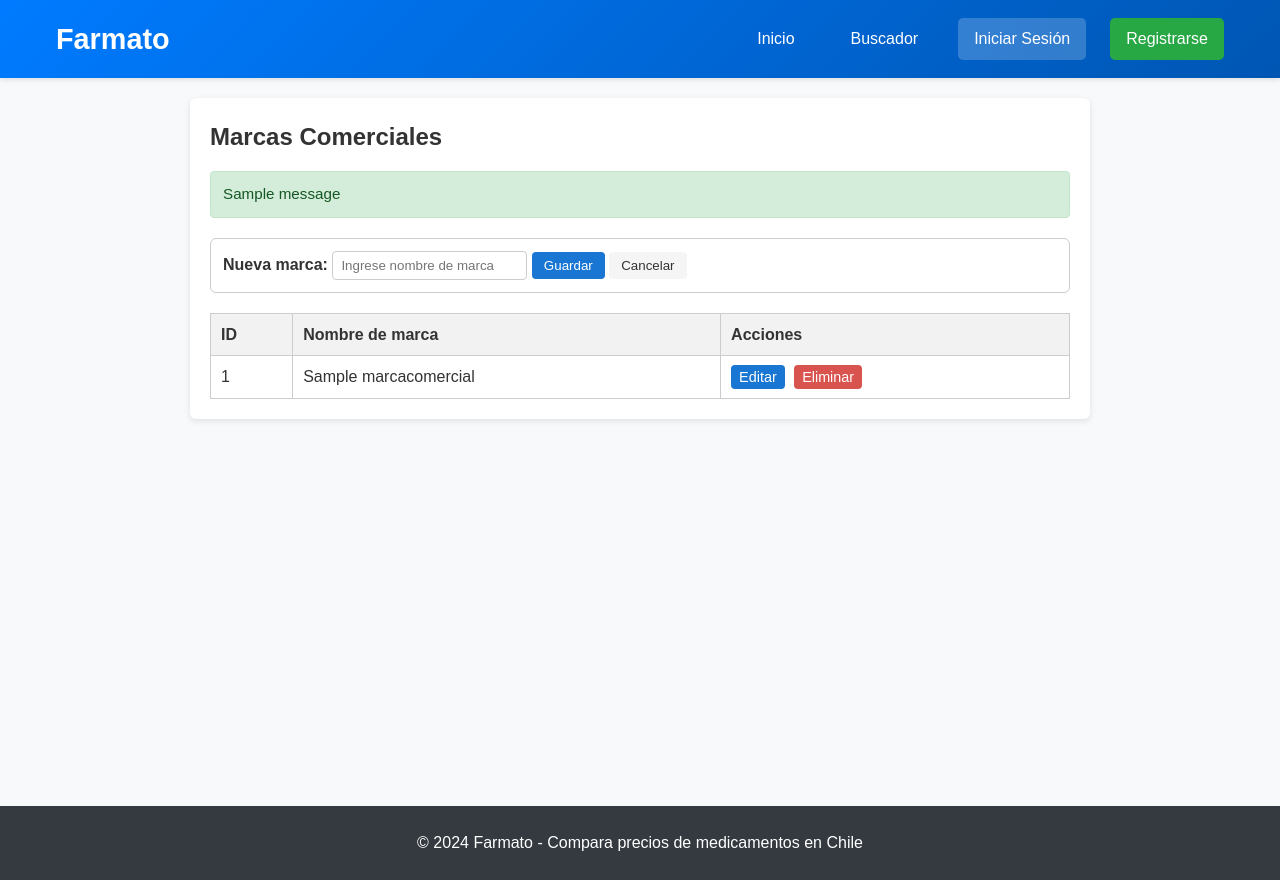
After one commit to Masacor/APT_Test, a Django app: page /dashboard/marcacomercial/ in a window 1280 px wide. The commit adds this page. Run offline with Django 5.2, Linux system fonts and the light colour scheme; tables that the repository leaves empty hold one stand-in row (values such as "Sample post"); one stand-in notice (Sample message) is shown.

Commit message:
11: Crud de marcacomercial

```diff
--- /dev/null
+++ b/comparador/static/css/admin_marcacomercial.css
@@ -0,0 +1,169 @@
+/* --------------------------------------------
+   CSS para CRUD MarcaComercial
+-------------------------------------------- */
+
+/* Contenedor principal */
+.marcacomercial-container {
+    max-width: 900px;
+    margin: 20px auto;
+    padding: 20px;
+    background-color: #fff;
+    border-radius: 6px;
+    box-shadow: 0 2px 6px rgba(0,0,0,0.1);
+    font-family: Arial, sans-serif;
+}
+
+/* Título */
+.marcacomercial-container h2 {
+    font-size: 1.5rem;
+    margin-bottom: 15px;
+    color: #333;
+}
+
+/* Mensajes de éxito/error */
+.messages {
+    list-style: none;
+    padding: 0;
+    margin-bottom: 20px;
+}
+
+.messages .message {
+    padding: 10px 12px;
+    border-radius: 4px;
+    margin-bottom: 10px;
+    font-size: 0.95rem;
+}
+
+.messages .success {
+    background-color: #d4edda;
+    color: #155724;
+    border: 1px solid #c3e6cb;
+}
+
+.messages .error {
+    background-color: #f8d7da;
+    color: #721c24;
+    border: 1px solid #f5c6cb;
+}
+
+/* Formulario de creación */
+.card.new-item {
+    padding: 12px;
+    border: 1px solid #ccc;
+    border-radius: 6px;
+    margin-bottom: 20px;
+    display: flex;
+    align-items: center;
+    gap: 10px;
+}
+
+.card.new-item label {
+    font-weight: bold;
+}
+
+.card.new-item input[type="text"] {
+    padding: 6px 8px;
+    border: 1px solid #ccc;
+    border-radius: 4px;
+    flex: 1;
+}
+
+.card.new-item .btn {
+    padding: 6px 12px;
+    border-radius: 4px;
+    border: none;
+    cursor: pointer;
+}
+
+.btn {
+    background-color: #1976d2;
+    color: #fff;
+    transition: background 0.2s;
+}
+
+.btn:hover {
+    background-color: #125ea4;
+}
+
+.btn.btn-secondary {
+    background-color: #f5f5f5;
+    color: #333;
+    border: 1px solid #ccc;
+}
+
+.btn.btn-secondary:hover {
+    background-color: #e0e0e0;
+}
+
+/* Tabla de marcas */
+.table-marcacomercial {
+    width: 100%;
+    border-collapse: collapse;
+}
+
+.table-marcacomercial th,
+.table-marcacomercial td {
+    border: 1px solid #ccc;
+    padding: 8px 10px;
+    text-align: left;
+}
+
+.table-marcacomercial th {
+    background-color: #f2f2f2;
+    font-weight: 600;
+}
+
+/* Filas alternadas */
+.table-marcacomercial tbody tr:nth-child(even) {
+    background-color: #fafafa;
+}
+
+/* Inputs inline en tabla */
+.input-inline {
+    width: 100%;
+    padding: 4px 6px;
+    border: 1px solid #ccc;
+    border-radius: 4px;
+    box-sizing: border-box;
+}
+
+/* Botones de acciones */
+.cell-actions button {
+    margin-right: 5px;
+    padding: 4px 8px;
+    border-radius: 4px;
+    border: none;
+    cursor: pointer;
+    font-size: 0.9rem;
+}
+
+.btn-danger {
+    background-color: #d9534f;
+    color: #fff;
+}
+
+.btn-danger:hover {
+    background-color: #b53b38;
+}
+
+/* Edición inline */
+.view-mode {
+    display: flex;
+    align-items: center;
+    gap: 5px;
+}
+
+.edit-mode {
+    display: none;
+    align-items: center;
+    gap: 5px;
+}
+
+/* Mensaje cuando no hay marcas */
+.empty {
+    padding: 12px;
+    border: 1px dashed #ccc;
+    border-radius: 4px;
+    color: #555;
+    text-align: center;
+}
--- /dev/null
+++ b/comparador/static/js/admin_marcacomercial.js
@@ -0,0 +1,31 @@
+document.addEventListener('DOMContentLoaded', function () {
+    // abrir el formulario inline al presionar el botón "Editar" de acciones
+    document.querySelectorAll('.edit-inline-trigger').forEach(function(btn){
+        btn.addEventListener('click', function(e){
+            const row = e.target.closest('tr');
+            if(!row) return;
+            const span = row.querySelector('.nombre-text');
+            const editForm = row.querySelector('.edit-mode');
+            if(span) span.style.display = 'none';
+            if(editForm) {
+                editForm.style.display = 'flex';
+                const input = editForm.querySelector('.input-inline');
+                if(input) { input.focus(); input.select(); }
+            }
+        });
+    });
+
+    // cancelar edición inline
+    document.querySelectorAll('.cancel-inline').forEach(function(btn){
+        btn.addEventListener('click', function(e){
+            const row = e.target.closest('tr');
+            if(!row) return;
+            const span = row.querySelector('.nombre-text');
+            const editForm = row.querySelector('.edit-mode');
+            if(span) span.style.display = '';
+            if(editForm) editForm.style.display = 'none';
+            const input = row.querySelector('.input-inline');
+            if(input && span) input.value = span.textContent.trim();
+        });
+    });
+});
--- /dev/null
+++ b/comparador/templates/admin_marcacomercial.html
@@ -0,0 +1,84 @@
+{% extends "base.html" %}
+{% load static %}
+
+{% block title %}Administrar MarcaComercial{% endblock %}
+
+{% block extra_css %}
+<link rel="stylesheet" href="{% static 'css/admin_marcacomercial.css' %}">
+{% endblock %}
+
+{% block content %}
+<div class="container marcacomercial-container">
+    <h2>Marcas Comerciales</h2>
+
+    <!-- Mensajes -->
+    {% if messages %}
+        <ul class="messages">
+            {% for message in messages %}
+                <li class="message {{ message.tags }}">{{ message }}</li>
+            {% endfor %}
+        </ul>
+    {% endif %}
+
+    <!-- Formulario para crear nueva marca -->
+    <div class="card new-item">
+        <form method="post" class="form-inline">
+            {% csrf_token %}
+            <label for="nombremarca_new">Nueva marca:</label>
+            <input id="nombremarca_new" name="nombremarca" type="text" placeholder="Ingrese nombre de marca" required>
+            <button type="submit" name="agregar" class="btn">Guardar</button>
+            <button type="reset" class="btn btn-secondary">Cancelar</button>
+        </form>
+    </div>
+
+    <!-- Tabla de marcas -->
+    {% if marcas %}
+    <table class="table-marcacomercial">
+        <thead>
+            <tr>
+                <th>ID</th>
+                <th>Nombre de marca</th>
+                <th>Acciones</th>
+            </tr>
+        </thead>
+        <tbody>
+            {% for marca in marcas %}
+            <tr data-id="{{ marca.idmarca }}">
+                <td class="cell-id">{{ marca.idmarca }}</td>
+
+                <!-- Celda con nombre y edición inline -->
+                <td class="cell-nombre">
+                    <span class="nombre-text">{{ marca.nombremarca }}</span>
+
+                    <form method="post" class="edit-mode" style="display:none;">
+                        {% csrf_token %}
+                        <input type="hidden" name="idmarca" value="{{ marca.idmarca }}">
+                        <input name="nombremarca" class="input-inline" type="text"
+                               value="{{ marca.nombremarca }}" required>
+                        <button type="submit" name="editar" class="btn-icon save-inline" title="Guardar">💾</button>
+                        <button type="button" class="btn-icon cancel-inline" title="Cancelar">✕</button>
+                    </form>
+                </td>
+
+                <!-- Acciones: Editar / Eliminar -->
+                <td class="cell-actions">
+                    <button type="button" class="btn small edit-inline-trigger">Editar</button>
+
+                    <form method="post" class="form-delete" onsubmit="return confirm('¿Eliminar esta marca?');" style="display:inline;">
+                        {% csrf_token %}
+                        <input type="hidden" name="idmarca" value="{{ marca.idmarca }}">
+                        <button type="submit" name="eliminar" class="btn btn-danger small">Eliminar</button>
+                    </form>
+                </td>
+            </tr>
+            {% endfor %}
+        </tbody>
+    </table>
+    {% else %}
+        <div class="empty">No hay marcas registradas.</div>
+    {% endif %}
+</div>
+
+<!-- Aquí llamamos al JS externo -->
+<script src="{% static 'js/admin_marcacomercial.js' %}"></script>
+{% endblock %}
--- a/comparador/urls.py
+++ b/comparador/urls.py
@@ -30,6 +30,9 @@ urlpatterns = [
     path('dashboard/presentacion/', views.presentacion, name='presentacion'),
 
     # LABORATORIO
-    path('dashboard/laboratorio/', views.laboratorio, name='laboratorio')
+    path('dashboard/laboratorio/', views.laboratorio, name='laboratorio'),
+
+    # MARCACOMERCIAL
+    path('dashboard/marcacomercial/', views.marcacomercial, name='admin_marcacomercial'),
 
 ]
--- a/comparador/views.py
+++ b/comparador/views.py
@@ -8,6 +8,8 @@ from datetime import datetime # Para sign up
 from .models import Presentacion, PrincipioActivo, Usuario, PrecioFarmacia, Medicamento, MedicamentoPrincipio, Laboratorio, MarcaComercial, FormaFarmaceutica, ViasAdministracion
 from django.db.models import Min, Max
 from django.http import Http404
+from django.db import IntegrityError, transaction
+from django.db.models.deletion import ProtectedError
 
 
 
@@ -628,3 +630,67 @@ def laboratorio(request):
     # Listar todos los laboratorios
     laboratorios = Laboratorio.objects.all().order_by('idlaboratorio')
     return render(request, 'admin_laboratorio.html', {'laboratorios': laboratorios})
+# ---------------------------------------------------------
+
+# --------------------------- Marcacomercial
+def marcacomercial(request):
+    """
+    Vista basada en funciones para CRUD de MarcaComercial.
+    Soporta acciones por botones: agregar, editar y eliminar (según name del submit).
+    """
+    if request.method == 'POST':
+        # --- AGREGAR ---
+        if 'agregar' in request.POST:
+            nombremarca = (request.POST.get('nombremarca') or '').strip()
+            if not nombremarca:
+                messages.error(request, "El nombre de la marca no puede estar vacío.")
+                return redirect('admin_marcacomercial')
+            try:
+                # Crear nuevo registro
+                MarcaComercial.objects.create(nombremarca=nombremarca)
+                messages.success(request, "Marca creada correctamente.")
+            except Exception as e:
+                # captura general de error de BD
+                messages.error(request, f"Ocurrió un error al crear: {str(e)}")
+            return redirect('admin_marcacomercial')
+
+        # --- EDITAR ---
+        if 'editar' in request.POST:
+            idmarca = request.POST.get('idmarca')
+            nombremarca = (request.POST.get('nombremarca') or '').strip()
+            if not nombremarca:
+                messages.error(request, "El nombre de la marca no puede estar vacío.")
+                return redirect('admin_marcacomercial')
+            try:
+                marca = get_object_or_404(MarcaComercial, pk=idmarca)
+                marca.nombremarca = nombremarca
+                marca.save()
+                messages.success(request, "Marca actualizada correctamente.")
+            except Exception as e:
+                messages.error(request, f"Ocurrió un error al actualizar: {str(e)}")
+            return redirect('admin_marcacomercial')
+
+        # --- ELIMINAR ---
+        if 'eliminar' in request.POST:
+            idmarca = request.POST.get('idmarca')
+            try:
+                marca = get_object_or_404(MarcaComercial, pk=idmarca)
+                # intentar eliminar en bloque try/except para controlar errores por FK
+                with transaction.atomic():
+                    marca.delete()
+                messages.success(request, "Marca eliminada correctamente.")
+            except ProtectedError:
+                messages.error(request, "No se puede eliminar la marca porque está referenciada en otro registro.")
+            except IntegrityError:
+                messages.error(request, "No se puede eliminar la marca por restricciones en la base de datos.")
+            except Exception as e:
+                messages.error(request, f"Ocurrió un error al eliminar: {str(e)}")
+            return redirect('admin_marcacomercial')
+
+    # GET -> mostrar lista
+    marcas = MarcaComercial.objects.all().order_by('idmarca')
+    context = {
+        'marcas': marcas,
+    }
+    return render(request, 'admin_marcacomercial.html', context)
+# ----------------------------------------
```
Also changed, not shown: comparador/static/css/admin_medicamentos.css (+53 -13 lines).
